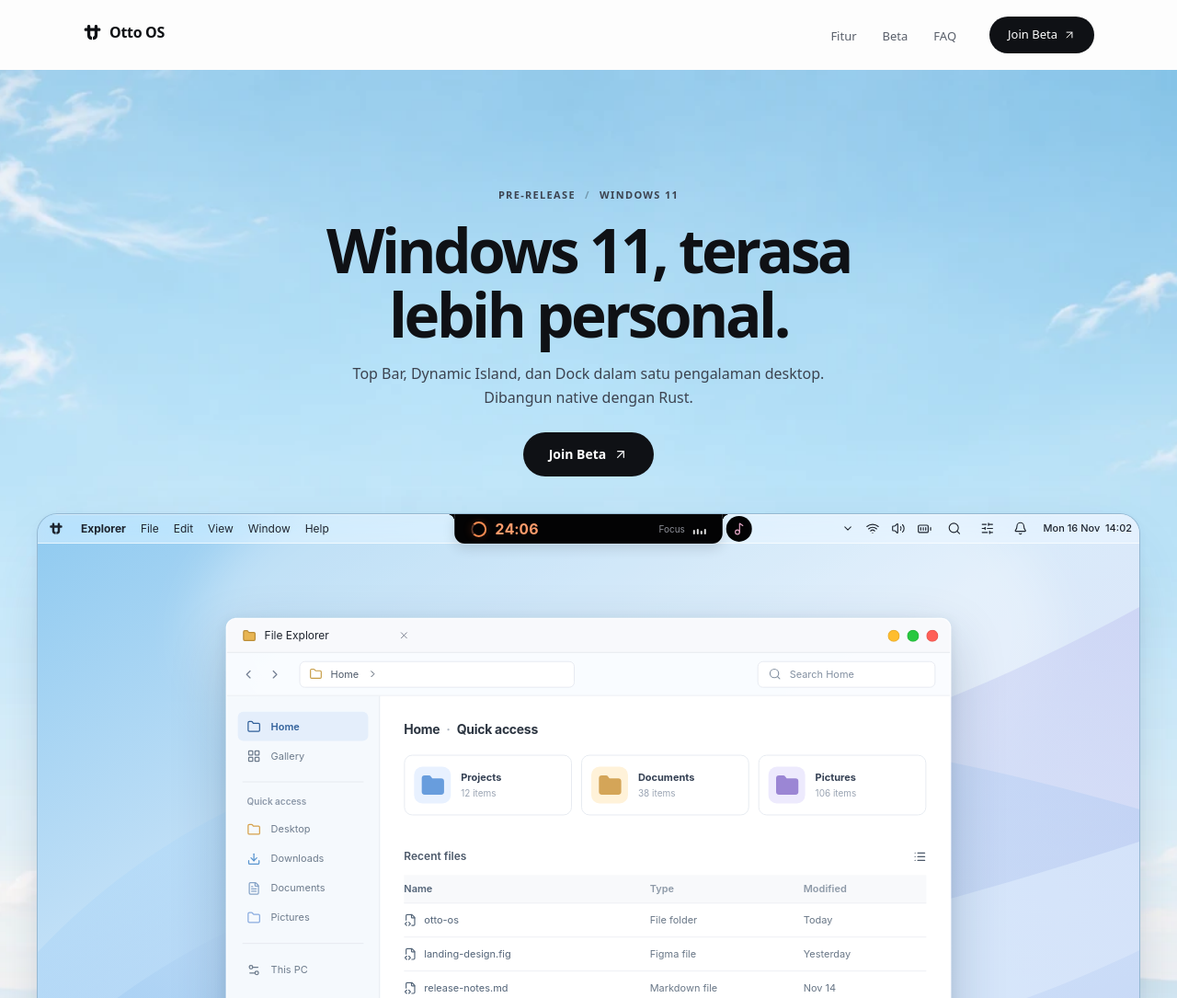
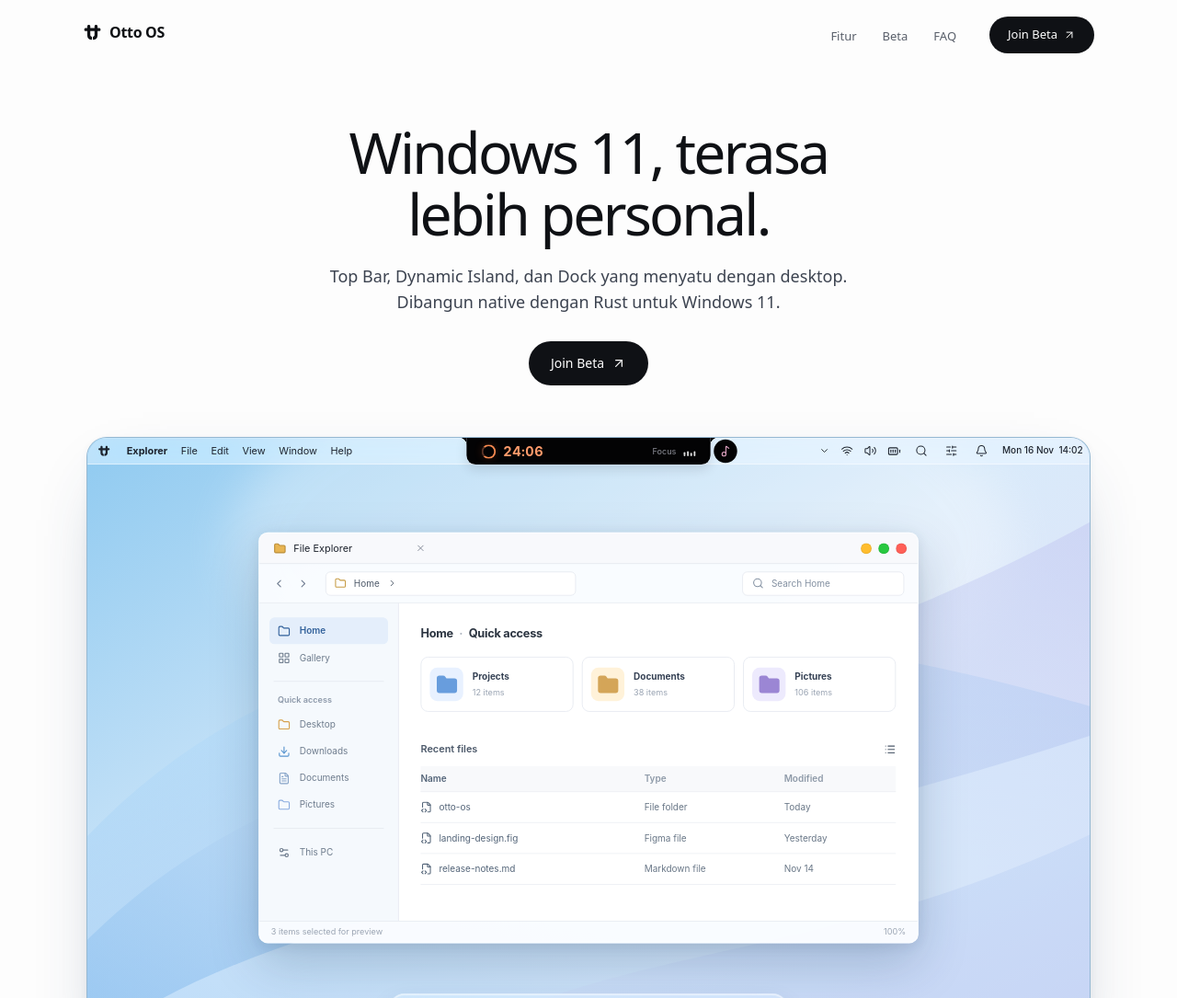
Before and after one commit to howlil/otto-os, an Astro site in the folder landing/: page / in a window 1280 px wide. Shown: the top 1085 px of the page at 92% size. Built offline with nearby package versions, Linux system fonts and the light colour scheme; Astro itself is replaced by a stand-in of ours.

Commit message:
style(landing): simplify hero to editorial type and single product showcase

```diff
--- a/landing/src/sections/Hero.astro
+++ b/landing/src/sections/Hero.astro
@@ -4,32 +4,22 @@ import HeroVisual from "../components/HeroVisual.astro";
 import WaitlistDialog from "../components/WaitlistDialog.astro";
 ---
 
-<section class="relative isolate overflow-hidden">
-  <div
-    aria-hidden="true"
-    class="pointer-events-none absolute inset-0 -z-10 bg-[url('/hero-bg.webp')] bg-cover bg-top bg-no-repeat"
-    style="mask-image: linear-gradient(to bottom, black 71%, transparent 100%); -webkit-mask-image: linear-gradient(to bottom, black 71%, transparent 100%);"
-  ></div>
-
-  <div class="mx-auto flex w-full max-w-[1260px] flex-col items-center px-4 pt-28 pb-14 text-center sm:px-6 sm:pt-32 sm:pb-16 lg:pt-32">
-    <p class="text-[11px] font-semibold tracking-[0.12em] text-ink-soft">
-      PRE-RELEASE <span class="mx-1.5 text-ink/30">/</span> WINDOWS 11
-    </p>
-
-    <h1 class="mt-4 max-w-[780px] text-balance text-[clamp(2.55rem,5.5vw,4.1rem)] leading-[1.07] font-semibold tracking-[-0.052em] text-ink">
+<section class="bg-[#fdfdfd]">
+  <div class="mx-auto flex w-full max-w-[1140px] flex-col items-center px-4 pt-11 pb-12 text-center sm:px-6 sm:pt-14 sm:pb-16">
+    <h1 class="max-w-[780px] text-balance text-[clamp(2.6rem,6vw,3.9rem)] leading-[1.07] font-medium tracking-[-0.043em] text-ink">
       Windows 11, terasa lebih personal.
     </h1>
 
-    <p class="mt-4 max-w-[560px] text-pretty text-[15px] leading-[1.65] text-ink-soft sm:text-base">
-      Top Bar, Dynamic Island, dan Dock dalam satu pengalaman desktop.
-      Dibangun native dengan Rust.
+    <p class="mt-5 max-w-[610px] text-pretty text-base leading-[1.6] text-ink-soft sm:text-lg">
+      Top Bar, Dynamic Island, dan Dock yang menyatu dengan desktop.
+      Dibangun native dengan Rust untuk Windows 11.
     </p>
 
-    <div id="daftar" class="mt-6 flex w-full scroll-mt-24 flex-col items-center">
+    <div id="daftar" class="mt-7 flex w-full scroll-mt-24 flex-col items-center">
       <a
         href="#daftar"
         data-waitlist-trigger
-        class="inline-flex h-12 items-center justify-center gap-2 rounded-full bg-ink px-7 text-sm font-semibold text-white transition-[background-color,transform] duration-150 hover:bg-[#30343b] active:scale-[0.98] focus-visible:outline-2 focus-visible:outline-offset-4 focus-visible:outline-ink motion-reduce:transform-none"
+        class="inline-flex h-12 items-center justify-center gap-2 rounded-full bg-ink px-6 text-sm font-medium text-white transition-colors duration-150 hover:bg-[#343434] focus-visible:outline-2 focus-visible:outline-offset-4 focus-visible:outline-ink"
       >
         Join Beta <ArrowUpRight size={16} strokeWidth={1.8} />
       </a>
@@ -54,7 +44,7 @@ import WaitlistDialog from "../components/WaitlistDialog.astro";
       </noscript>
     </div>
 
-    <div class="mt-9 w-full sm:mt-10">
+    <div class="mt-12 w-full sm:mt-14">
       <HeroVisual />
     </div>
   </div>
```
